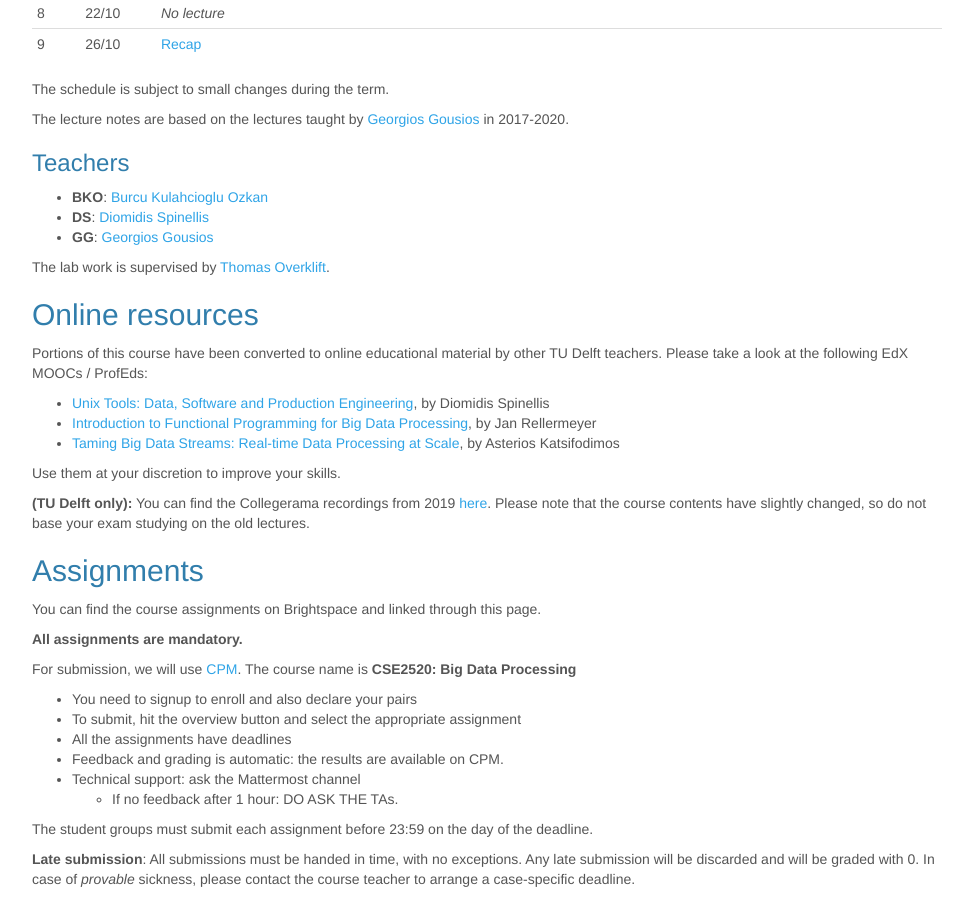
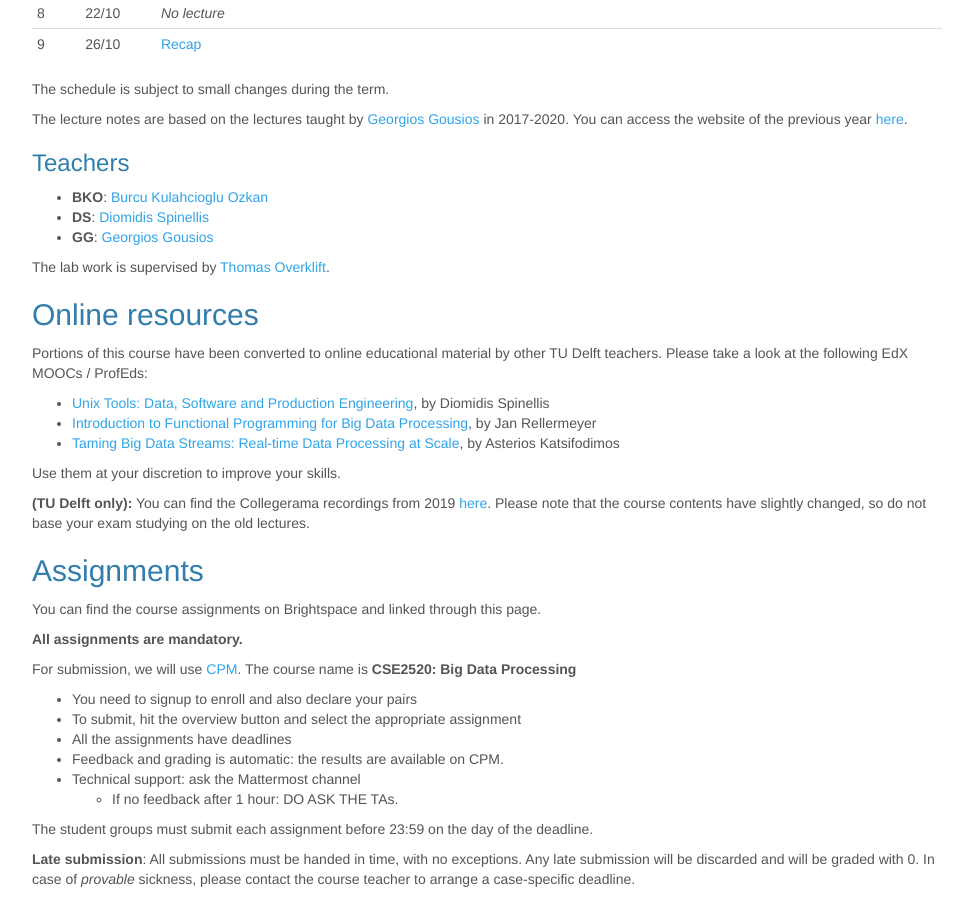
Before and after one commit to burcuku/cse2520-bigdata, a plain HTML site: page index.html in a window 1280 px wide. Shown: the part 1419-2325 px from the top of the page, without its empty margins (153-1118 px from the left). Drawn offline with nearby package versions, Linux system fonts and the light colour scheme; some packages are replaced by stand-ins of ours.

Commit message:
Added link to the previous year

```diff
--- a/index.html
+++ b/index.html
@@ -374,7 +374,7 @@ summary {
 </tbody>
 </table>
 <p>The schedule is subject to small changes during the term.</p>
-<p>The lecture notes are based on the lectures taught by <a href="http://gousiosg.org">Georgios Gousios</a> in 2017-2020.</p>
+<p>The lecture notes are based on the lectures taught by <a href="http://gousiosg.org">Georgios Gousios</a> in 2017-2020. You can access the website of the previous year <a href="https://gousios.org/courses/bigdata/">here</a>.</p>
 <div id="teachers" class="section level3">
 <h3>Teachers</h3>
 <ul>
```
